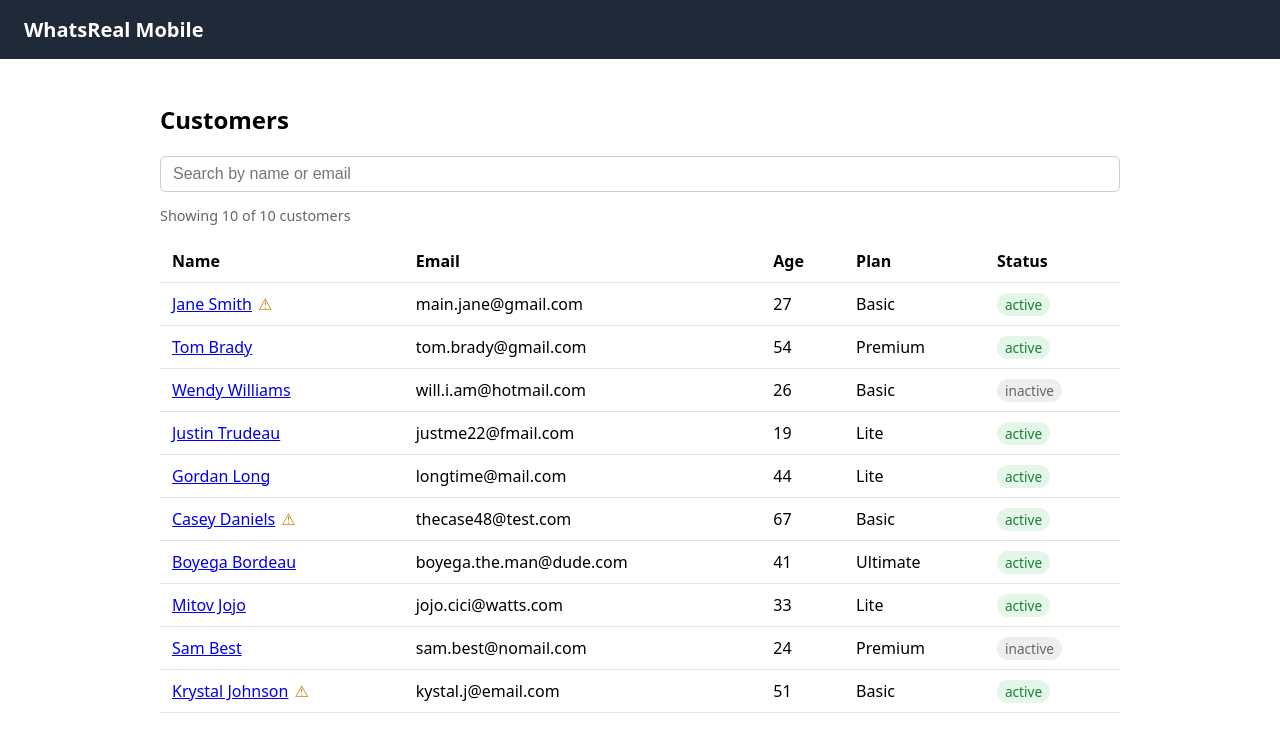
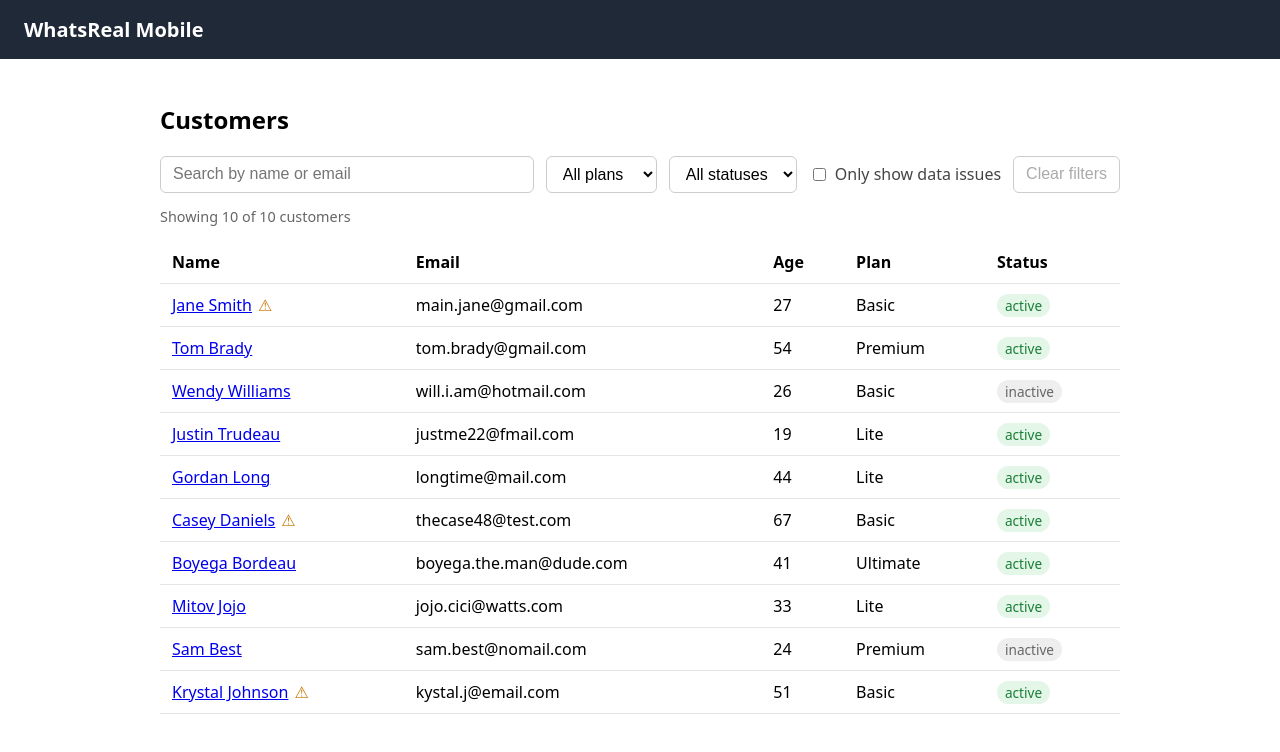
Before and after one commit to MeihaoC/whatsrealmobile_challenge, an Angular app: page /users in a window 1280 px wide. Shown: the top 752 px of the page. Built offline with nearby package versions, Linux system fonts and the light colour scheme.

Commit message:
add plan, status and data issue filters with clear button

```diff
--- a/src/app/pages/user-list/user-list.css
+++ b/src/app/pages/user-list/user-list.css
@@ -7,6 +7,35 @@
   flex-wrap: wrap;
   gap: 12px;
   margin-bottom: 12px;
+}
+
+.toolbar select {
+  padding: 8px 12px;
+  border: 1px solid #ccc;
+  border-radius: 6px;
+  font-size: 1rem;
+  background: white;
+}
+
+.checkbox {
+  display: flex;
+  align-items: center;
+  gap: 6px;
+  color: #444;
+}
+
+.clear-button {
+  padding: 8px 12px;
+  border: 1px solid #ccc;
+  border-radius: 6px;
+  background: white;
+  font-size: 1rem;
+  cursor: pointer;
+}
+
+.clear-button:disabled {
+  color: #aaa;
+  cursor: default;
 }
 
 .search-input {
--- a/src/app/pages/user-list/user-list.html
+++ b/src/app/pages/user-list/user-list.html
@@ -11,8 +11,41 @@
       type="search"
       class="search-input"
       placeholder="Search by name or email"
+      [value]="searchTerm()"
       (input)="searchTerm.set(search.value)"
     />
+
+    <select #planSelect [value]="planFilter()" (change)="planFilter.set(planSelect.value)">
+      <option value="">All plans</option>
+      @for (type of planTypes(); track type) {
+        <option [value]="type">{{ type | titlecase }}</option>
+      }
+    </select>
+
+    <select #statusSelect [value]="statusFilter()" (change)="statusFilter.set(statusSelect.value)">
+      <option value="">All statuses</option>
+      <option value="active">Active</option>
+      <option value="inactive">Inactive</option>
+    </select>
+
+    <label class="checkbox">
+      <input
+        #issuesBox
+        type="checkbox"
+        [checked]="onlyIssues()"
+        (change)="onlyIssues.set(issuesBox.checked)"
+      />
+      Only show data issues
+    </label>
+
+    <button
+      type="button"
+      class="clear-button"
+      [disabled]="!hasActiveFilters()"
+      (click)="clearFilters()"
+    >
+      Clear filters
+    </button>
   </div>
 
   <p class="result-count">Showing {{ filteredUsers().length }} of {{ users().length }} customers</p>
@@ -51,7 +84,7 @@
             @if (users().length === 0) {
               There are no customers yet.
             } @else {
-              No customers match your search.
+              No customers match your search or filters.
             }
           </td>
         </tr>
--- a/src/app/pages/user-list/user-list.ts
+++ b/src/app/pages/user-list/user-list.ts
@@ -28,13 +28,44 @@ export class UserList {
   );
 
   searchTerm = signal('');
+  planFilter = signal('');
+  statusFilter = signal('');
+  onlyIssues = signal(false);
+
+  planTypes = computed(() => {
+    const types = this.users().map(user => user.plan.type);
+    return [...new Set(types)].sort();
+  });
 
   filteredUsers = computed(() => {
     const term = this.searchTerm().trim().toLowerCase();
+    const plan = this.planFilter();
+    const status = this.statusFilter();
+    const onlyIssues = this.onlyIssues();
 
-    return this.users().filter(user =>
-      user.name.toLowerCase().includes(term) ||
-      user.email.toLowerCase().includes(term)
-    );
+    return this.users().filter(user => {
+      const matchesSearch =
+        user.name.toLowerCase().includes(term) ||
+        user.email.toLowerCase().includes(term);
+      const matchesPlan = plan === '' || user.plan.type === plan;
+      const matchesStatus = status === '' || user.plan.status === status;
+      const matchesIssues = !onlyIssues || (user.dataWarnings?.length ?? 0) > 0;
+
+      return matchesSearch && matchesPlan && matchesStatus && matchesIssues;
+    });
   });
+
+  hasActiveFilters = computed(() =>
+    this.searchTerm() !== '' ||
+    this.planFilter() !== '' ||
+    this.statusFilter() !== '' ||
+    this.onlyIssues()
+  );
+
+  clearFilters() {
+    this.searchTerm.set('');
+    this.planFilter.set('');
+    this.statusFilter.set('');
+    this.onlyIssues.set(false);
+  }
 }
```
